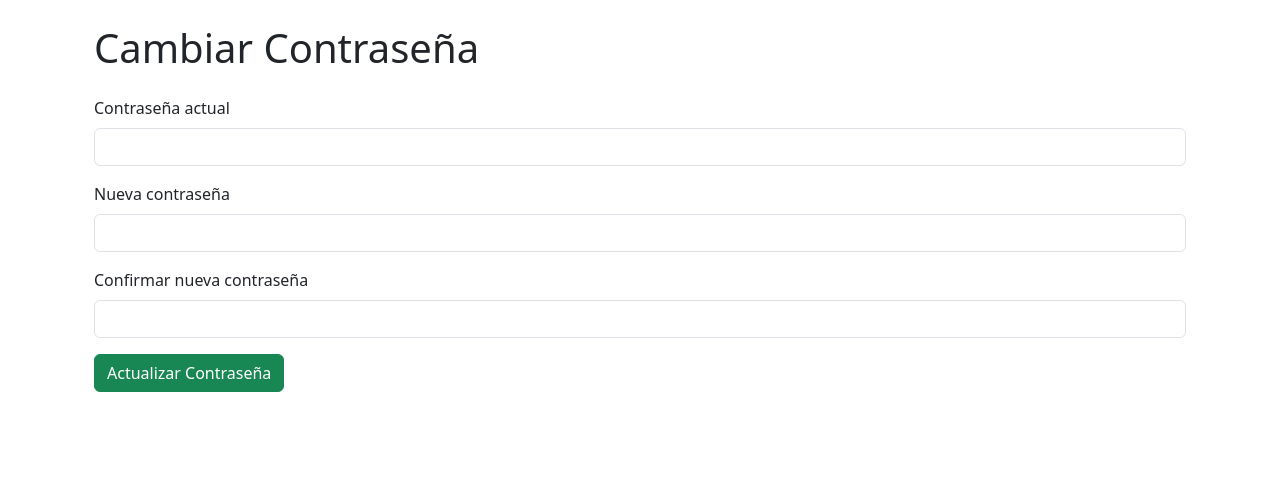
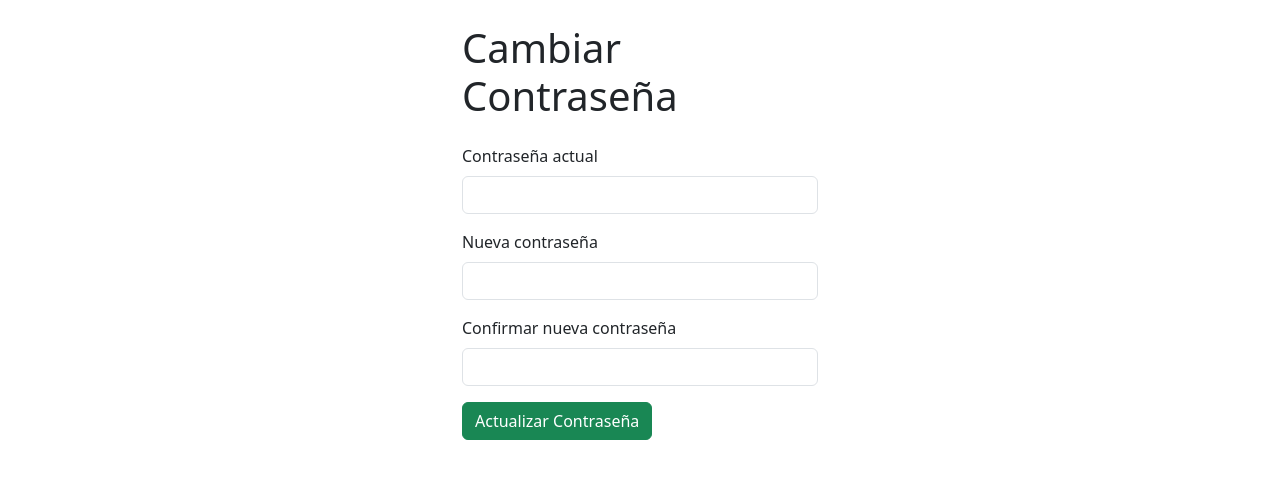
Before and after one commit to castillorojasdiego-create/CitaPlus, a Flask app: page /cambiar_contrasena in a window 1280 px wide. Shown: the part 56-535 px from the top of the page. Run offline with Flask 3, Linux system fonts and the light colour scheme; a user stored in the database is signed in.

Commit message:
Update cambiar_contrasena.html

```diff
--- a/templates/cambiar_contrasena.html
+++ b/templates/cambiar_contrasena.html
@@ -3,7 +3,8 @@
 {% block title %}Cambiar Contraseña{% endblock %}
 
 {% block content %}
-<div class="container mt-4">
+<div class="row justify-content-center">
+  <div class="col-12 col-md-6 col-lg-4">
 
     <h1 class="mb-4">Cambiar Contraseña</h1>
 
@@ -27,5 +28,6 @@
         <button class="btn btn-success">Actualizar Contraseña</button>
     </form>
 
+  </div>
 </div>
 {% endblock %}
```
